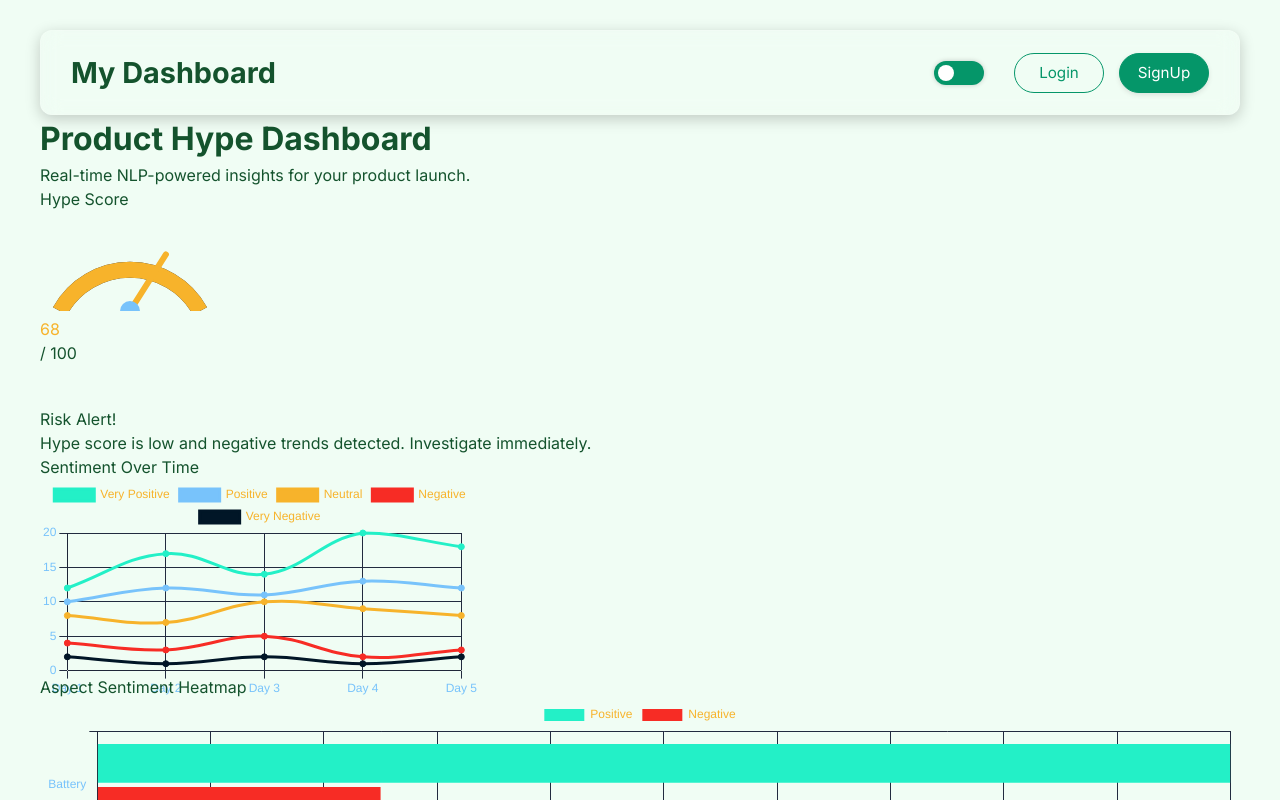
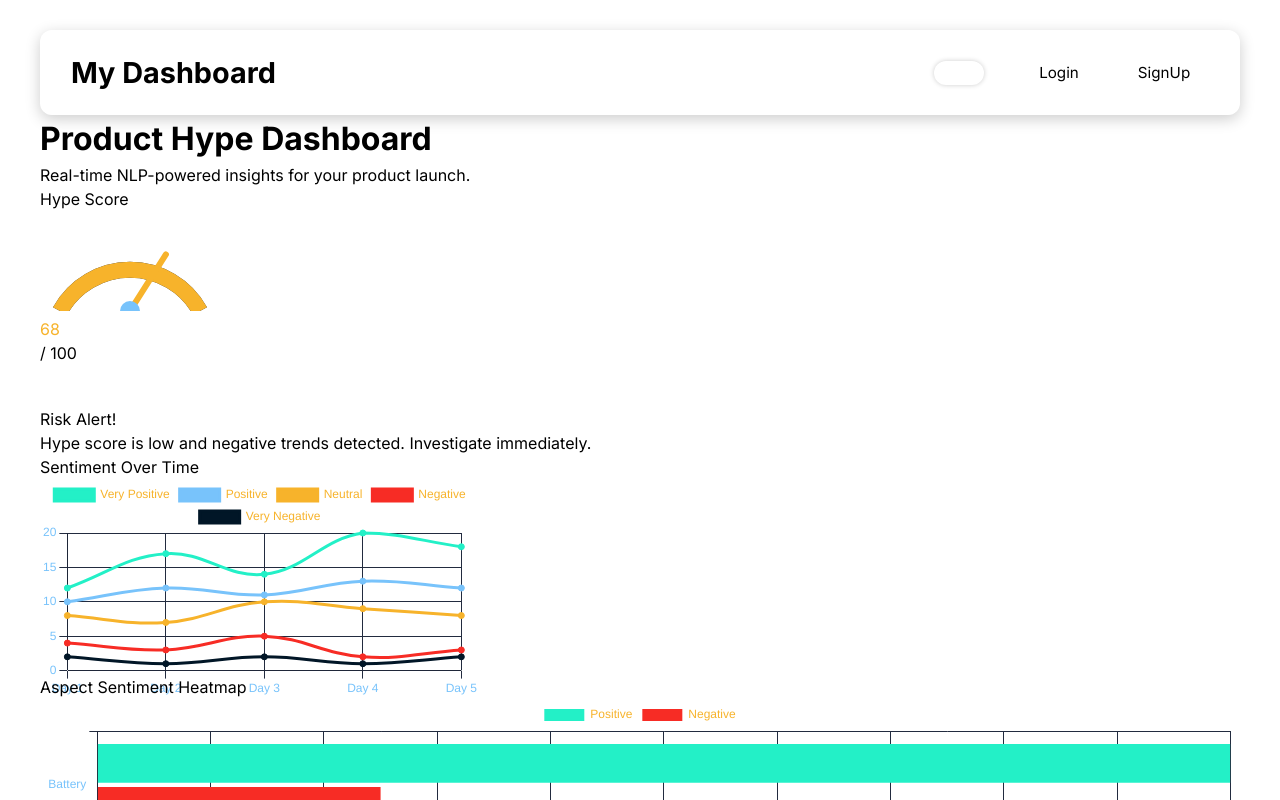
Before and after one commit to SagnikKK1/Sparkathon, a React (Vite) app in the folder frontend/: page / in a window 1280 px wide. Shown: the top 800 px of the page. Built offline with nearby package versions, Linux system fonts and the light colour scheme.

Commit message:
Updated index.css

```diff
--- a/frontend/src/index.css
+++ b/frontend/src/index.css
@@ -1,3 +1,4 @@
+/* Reset and base styles */
 *,
 *::before,
 *::after {
@@ -19,47 +20,23 @@ button {
   appearance: none;
 }
 
-:root {
-  --background-color: #f0fdf4;
-  --card-background: #ffffff;
-  --text-color-primary: #14532d;
-  --text-color-secondary: #36a362;
-  --accent-color: #059669;
-  --border-color: #a7f3d0;
-  --shadow-color: rgba(0, 0, 0, 0.1);
-
+html, body {
+  min-height: 100vh;
   font-family: "Inter", sans-serif;
   line-height: 1.5;
   font-weight: 400;
-
-  color-scheme: light dark;
-
   font-synthesis: none;
   text-rendering: optimizeLegibility;
   -webkit-font-smoothing: antialiased;
   -moz-osx-font-smoothing: grayscale;
+  /* Remove these if you want Tailwind to control background and color */
+  /* background-color: var(--background-color); */
+  /* color: var(--text-color-primary); */
+  /* transition: background-color 0.3s ease, color 0.3s ease; */
 }
 
-body.dark-theme {
-  --background-color: #0e111a;
-  --card-background: #181d2b;
-  --text-color-primary: #eaf1f8;
-  --text-color-secondary: #8c9bb7;
-  --accent-color: #8a6de6;
-  --border-color: #2b3040;
-  --shadow-color: rgba(0, 0, 0, 0.65);
-}
-
-body {
-  margin: 0;
-  min-height: 100vh;
-  background-color: var(--background-color);
-  color: var(--text-color-primary);
-  transition:
-    background-color 0.3s ease,
-    color 0.3s ease;
-}
-
+/* Remove or comment out .card class to avoid conflict with DashboardCard */
+/*
 .card {
   background-color: var(--card-background);
   border-radius: 12px;
@@ -67,3 +44,4 @@ body {
   box-shadow: 0 4px 10px var(--shadow-color);
   border: 1px solid var(--border-color);
 }
+*/
```
